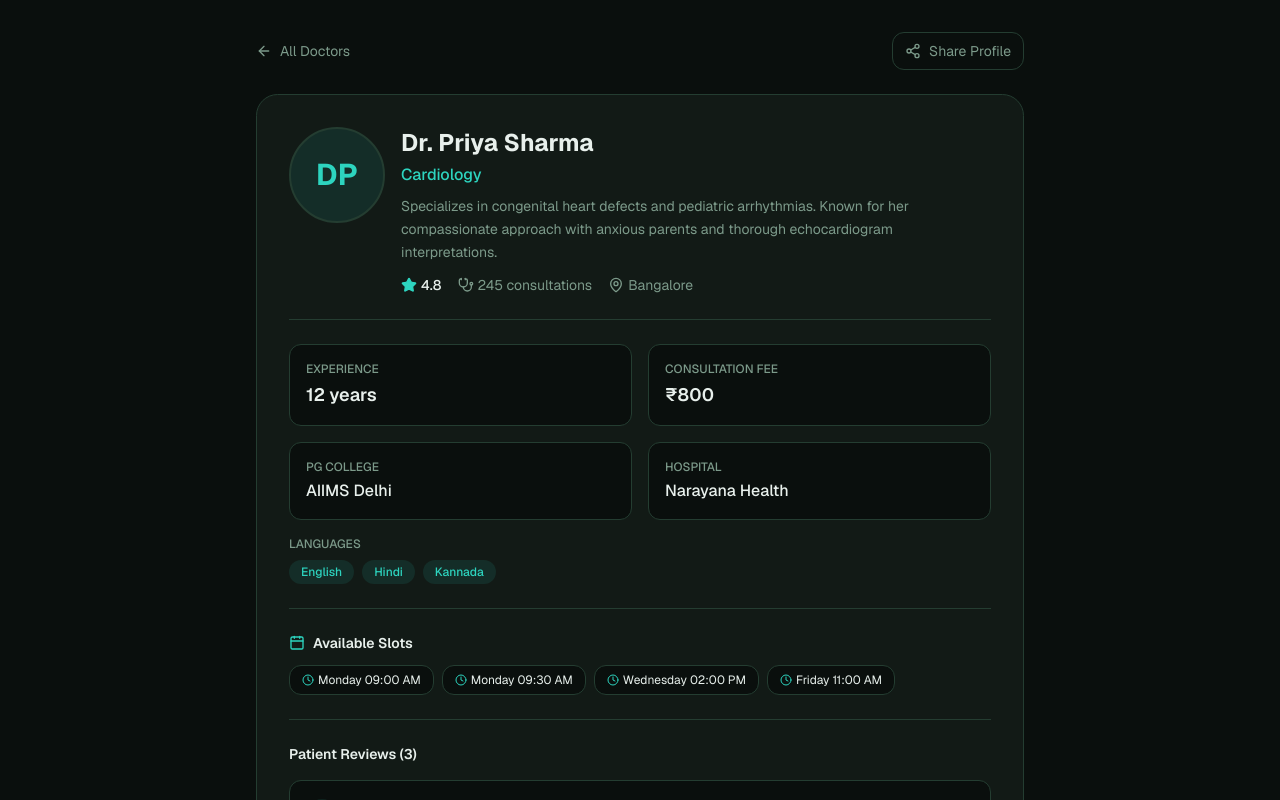
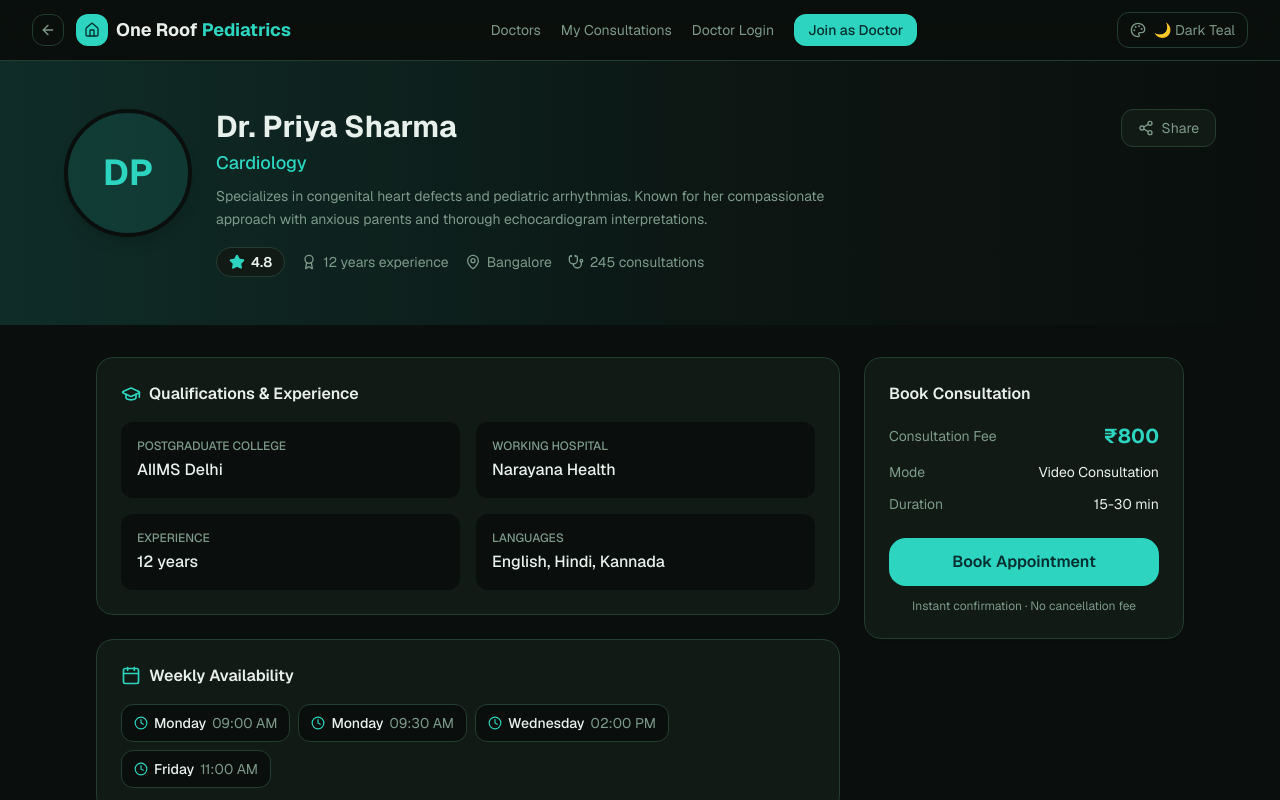
Before and after one commit to pandae7/PediSpectra_front, a Next.js app: page /doctors/dr-001 in a window 1280 px wide. Shown: the top 800 px of the page. Built offline with nearby package versions, Linux system fonts and the light colour scheme.

Commit message:
Revamp doctors profile page

```diff
--- a/app/doctors/[id]/page.tsx
+++ b/app/doctors/[id]/page.tsx
@@ -2,8 +2,9 @@
 
 import { useState, useEffect } from 'react'
 import { useParams } from 'next/navigation'
-import { ArrowLeft, Calendar, Clock, MapPin, Share2, Star, Stethoscope } from 'lucide-react'
+import { Calendar, Clock, GraduationCap, Hospital, MapPin, Share2, Star, Stethoscope, Award } from 'lucide-react'
 import { getDoctors, getReviewsForDoctor, initializeMockData, type DoctorProfile, type Review } from '@/lib/mock-data'
+import { Navbar } from '@/components/layout/navbar'
 import { cn } from '@/lib/utils'
 
 export default function DoctorProfilePage() {
@@ -43,114 +44,112 @@ export default function DoctorProfilePage() {
   }
 
   return (
-    <div className="min-h-screen bg-background px-4 py-8 sm:px-6 lg:px-8">
-      <div className="mx-auto max-w-3xl">
-        <div className="mb-6 flex items-center justify-between">
-          <a
-            href="/doctors"
-            className="flex items-center gap-2 text-sm text-muted-foreground hover:text-foreground"
-          >
-            <ArrowLeft className="h-4 w-4" />
-            All Doctors
-          </a>
-          <button
-            onClick={handleShare}
-            className="flex items-center gap-2 rounded-lg border border-border px-3 py-2 text-sm text-muted-foreground hover:text-foreground"
-          >
-            <Share2 className="h-4 w-4" />
-            {copied ? 'Link Copied!' : 'Share Profile'}
-          </button>
+    <div className="min-h-screen bg-background">
+      <Navbar showBack backHref="/doctors" backLabel="All Doctors" />
+
+      {/* Hero banner */}
+      <div className="bg-gradient-to-r from-primary/15 via-primary/5 to-background px-4 py-8 sm:px-6 sm:py-12 lg:px-8">
+        <div className="mx-auto max-w-6xl">
+          <div className="flex flex-col items-center gap-6 sm:flex-row sm:items-start">
+            {/* Avatar */}
+            <div className="flex h-28 w-28 shrink-0 items-center justify-center rounded-full border-4 border-background bg-primary/10 text-primary shadow-lg sm:h-32 sm:w-32">
+              <span className="text-4xl font-bold">{doctor.name.split(' ').map(n => n[0]).join('').slice(0, 2)}</span>
             </div>
-
-        {/* Profile header */}
-        <div className="rounded-2xl border border-border bg-card p-6 sm:p-8">
-          <div className="flex flex-col items-center gap-4 sm:flex-row sm:items-start">
-            {/* Profile image */}
-            <div className="flex h-24 w-24 shrink-0 items-center justify-center rounded-full border-2 border-border bg-primary/10 text-primary">
-              <span className="text-3xl font-bold">{doctor.name.split(' ').map(n => n[0]).join('').slice(0, 2)}</span>
-            </div>
+            {/* Info */}
             <div className="flex-1 text-center sm:text-left">
-              <h1 className="text-2xl font-bold text-foreground">{doctor.name}</h1>
-              <p className="mt-1 text-primary font-medium">{doctor.subspeciality}</p>
-              {/* Bio */}
+              <h1 className="text-2xl font-bold text-foreground sm:text-3xl">{doctor.name}</h1>
+              <p className="mt-1 text-lg font-medium text-primary">{doctor.subspeciality}</p>
               {doctor.bio && (
-                <p className="mt-2 text-sm leading-relaxed text-muted-foreground">{doctor.bio}</p>
+                <p className="mt-2 max-w-2xl text-sm leading-relaxed text-muted-foreground">{doctor.bio}</p>
               )}
-              <div className="mt-3 flex flex-wrap items-center justify-center gap-4 text-sm sm:justify-start">
-                <span className="flex items-center gap-1">
+              <div className="mt-4 flex flex-wrap items-center justify-center gap-4 text-sm sm:justify-start">
+                <span className="flex items-center gap-1.5 rounded-full bg-card border border-border px-3 py-1">
                   <Star className="h-4 w-4 fill-primary text-primary" />
-                  <span className="font-medium text-foreground">{doctor.rating}</span>
+                  <span className="font-semibold text-foreground">{doctor.rating}</span>
                 </span>
-                <span className="flex items-center gap-1 text-muted-foreground">
+                <span className="flex items-center gap-1.5 text-muted-foreground">
+                  <Award className="h-4 w-4" />
+                  {doctor.yearsExperience} years experience
+                </span>
+                <span className="flex items-center gap-1.5 text-muted-foreground">
+                  <MapPin className="h-4 w-4" />
+                  {doctor.city}
+                </span>
+                <span className="flex items-center gap-1.5 text-muted-foreground">
                   <Stethoscope className="h-4 w-4" />
                   {doctor.consultationCount} consultations
                 </span>
-                <span className="flex items-center gap-1 text-muted-foreground">
-                  <MapPin className="h-4 w-4" />
-                  {doctor.city}
-                </span>
+              </div>
+            </div>
+            {/* Share */}
+            <button
+              onClick={handleShare}
+              className="flex items-center gap-2 rounded-lg border border-border bg-card px-4 py-2 text-sm text-muted-foreground hover:text-foreground"
+            >
+              <Share2 className="h-4 w-4" />
+              {copied ? 'Copied!' : 'Share'}
+            </button>
           </div>
         </div>
       </div>
 
-          {/* Details grid */}
-          <div className="mt-6 grid gap-4 border-t border-border pt-6 sm:grid-cols-2">
-            <div className="rounded-lg border border-border bg-background p-4">
-              <p className="text-xs font-medium uppercase text-muted-foreground">Experience</p>
-              <p className="mt-1 text-lg font-semibold text-foreground">{doctor.yearsExperience} years</p>
-            </div>
-            <div className="rounded-lg border border-border bg-background p-4">
-              <p className="text-xs font-medium uppercase text-muted-foreground">Consultation Fee</p>
-              <p className="mt-1 text-lg font-semibold text-foreground">₹{doctor.fee}</p>
-            </div>
-            <div className="rounded-lg border border-border bg-background p-4">
-              <p className="text-xs font-medium uppercase text-muted-foreground">PG College</p>
+      {/* Two-column layout */}
+      <div className="mx-auto max-w-6xl px-4 py-8 sm:px-6 lg:px-8">
+        <div className="flex flex-col gap-6 lg:flex-row">
+          {/* Left column — details */}
+          <div className="flex-1 space-y-6">
+            {/* Qualifications */}
+            <div className="rounded-xl border border-border bg-card p-6">
+              <h2 className="mb-4 flex items-center gap-2 text-base font-semibold text-foreground">
+                <GraduationCap className="h-5 w-5 text-primary" />
+                Qualifications & Experience
+              </h2>
+              <div className="grid gap-4 sm:grid-cols-2">
+                <div className="rounded-lg bg-background p-4">
+                  <p className="text-xs font-medium uppercase text-muted-foreground">Postgraduate College</p>
                   <p className="mt-1 font-medium text-foreground">{doctor.pgCollege}</p>
                 </div>
-            <div className="rounded-lg border border-border bg-background p-4">
-              <p className="text-xs font-medium uppercase text-muted-foreground">Hospital</p>
+                <div className="rounded-lg bg-background p-4">
+                  <p className="text-xs font-medium uppercase text-muted-foreground">Working Hospital</p>
                   <p className="mt-1 font-medium text-foreground">{doctor.workingHospital}</p>
+                </div>
+                <div className="rounded-lg bg-background p-4">
+                  <p className="text-xs font-medium uppercase text-muted-foreground">Experience</p>
+                  <p className="mt-1 font-medium text-foreground">{doctor.yearsExperience} years</p>
+                </div>
+                <div className="rounded-lg bg-background p-4">
+                  <p className="text-xs font-medium uppercase text-muted-foreground">Languages</p>
+                  <p className="mt-1 font-medium text-foreground">{doctor.languages.join(', ')}</p>
+                </div>
               </div>
             </div>
 
-          {/* Languages */}
-          {doctor.languages.length > 0 && (
-            <div className="mt-4">
-              <p className="text-xs font-medium uppercase text-muted-foreground">Languages</p>
-              <div className="mt-2 flex flex-wrap gap-2">
-                {doctor.languages.map((lang) => (
-                  <span key={lang} className="rounded-full bg-primary/10 px-3 py-1 text-xs font-medium text-primary">
-                    {lang}
+            {/* Availability */}
+            {doctor.availability.length > 0 && (
+              <div className="rounded-xl border border-border bg-card p-6">
+                <h2 className="mb-4 flex items-center gap-2 text-base font-semibold text-foreground">
+                  <Calendar className="h-5 w-5 text-primary" />
+                  Weekly Availability
+                </h2>
+                <div className="flex flex-wrap gap-2">
+                  {doctor.availability.map((slot, i) => (
+                    <span key={i} className="flex items-center gap-1.5 rounded-lg border border-border bg-background px-3 py-2 text-sm">
+                      <Clock className="h-3.5 w-3.5 text-primary" />
+                      <span className="font-medium text-foreground">{slot.day}</span>
+                      <span className="text-muted-foreground">{slot.time}</span>
                     </span>
                   ))}
                 </div>
               </div>
             )}
 
-          {/* Availability */}
-          {doctor.availability.length > 0 && (
-            <div className="mt-6 border-t border-border pt-6">
-              <h2 className="mb-3 flex items-center gap-2 text-sm font-semibold text-foreground">
-                <Calendar className="h-4 w-4 text-primary" />
-                Available Slots
-              </h2>
-              <div className="flex flex-wrap gap-2">
-                {doctor.availability.map((slot, i) => (
-                  <span key={i} className="flex items-center gap-1 rounded-lg border border-border bg-background px-3 py-1.5 text-xs">
-                    <Clock className="h-3 w-3 text-primary" />
-                    {slot.day} {slot.time}
-                  </span>
-                ))}
-              </div>
-            </div>
-          )}
-
-          {/* Patient Reviews */}
-          {reviews.length > 0 && (
-            <div className="mt-6 border-t border-border pt-6">
-              <h2 className="mb-4 text-sm font-semibold text-foreground">
+            {/* Reviews */}
+            <div className="rounded-xl border border-border bg-card p-6">
+              <h2 className="mb-4 flex items-center gap-2 text-base font-semibold text-foreground">
+                <Star className="h-5 w-5 text-primary" />
                 Patient Reviews ({reviews.length})
               </h2>
+              {reviews.length > 0 ? (
                 <div className="space-y-4">
                   {reviews.map((review) => (
                     <div key={review.id} className="rounded-lg border border-border bg-background p-4">
@@ -182,23 +181,40 @@ export default function DoctorProfilePage() {
                     </div>
                   ))}
                 </div>
+              ) : (
+                <p className="text-sm text-muted-foreground">No reviews yet for this doctor.</p>
+              )}
             </div>
-          )}
+          </div>
 
-          {reviews.length === 0 && (
-            <div className="mt-6 border-t border-border pt-6">
-              <p className="text-sm text-muted-foreground">No reviews yet for this doctor.</p>
+          {/* Right column — booking widget (sticky) */}
+          <div className="lg:w-80">
+            <div className="sticky top-20 rounded-xl border border-border bg-card p-6 shadow-sm">
+              <h3 className="text-base font-semibold text-foreground">Book Consultation</h3>
+              <div className="mt-4 space-y-3">
+                <div className="flex items-center justify-between text-sm">
+                  <span className="text-muted-foreground">Consultation Fee</span>
+                  <span className="text-xl font-bold text-primary">₹{doctor.fee}</span>
                 </div>
-          )}
-
-          {/* Book CTA */}
-          <div className="mt-6 border-t border-border pt-6">
+                <div className="flex items-center justify-between text-sm">
+                  <span className="text-muted-foreground">Mode</span>
+                  <span className="text-foreground">Video Consultation</span>
+                </div>
+                <div className="flex items-center justify-between text-sm">
+                  <span className="text-muted-foreground">Duration</span>
+                  <span className="text-foreground">15-30 min</span>
+                </div>
+              </div>
               <a
                 href={`/booking/${doctor.id}`}
-              className="flex h-12 w-full items-center justify-center rounded-xl bg-primary font-semibold text-primary-foreground transition-opacity hover:opacity-90"
+                className="mt-6 flex h-12 w-full items-center justify-center rounded-xl bg-primary font-semibold text-primary-foreground transition-opacity hover:opacity-90"
               >
-              Book Consultation — ₹{doctor.fee}
+                Book Appointment
               </a>
+              <p className="mt-3 text-center text-xs text-muted-foreground">
+                Instant confirmation · No cancellation fee
+              </p>
+            </div>
           </div>
         </div>
       </div>
--- a/app/globals.css
+++ b/app/globals.css
@@ -124,8 +124,8 @@
   --muted: #f0e8dc;
   --muted-foreground: #6b5c4f;
 
-  --accent: #c2654a;
-  --accent-foreground: #ffffff;
+  --accent: #f5ede3;
+  --accent-foreground: #2c1810;
 
   --destructive: #c53030;
 
--- a/app/patient/consultations/page.tsx
+++ b/app/patient/consultations/page.tsx
@@ -4,6 +4,7 @@ import { useState, useEffect } from 'react'
 import { useRouter } from 'next/navigation'
 import { ArrowLeft, Bell, Calendar, Clock, FileText, Video } from 'lucide-react'
 import { getConsultations, getDoctors, initializeMockData, type Consultation, type DoctorProfile } from '@/lib/mock-data'
+import { Navbar } from '@/components/layout/navbar'
 
 export default function PatientConsultationsPage() {
   const router = useRouter()
@@ -30,17 +31,12 @@ export default function PatientConsultationsPage() {
   }
 
   return (
-    <div className="min-h-screen bg-background px-4 py-8 sm:px-6 lg:px-8">
-      <div className="mx-auto max-w-3xl">
-        <button
-          onClick={() => router.push('/')}
-          className="mb-6 flex items-center gap-2 text-sm text-muted-foreground hover:text-foreground"
-        >
-          <ArrowLeft className="h-4 w-4" />
-          Back to home
-        </button>
+    <div className="min-h-screen bg-background">
+      <Navbar showBack backHref="/" />
 
-        <h1 className="mb-6 text-2xl font-bold text-foreground">My Consultations</h1>
+      <div className="px-4 py-8 sm:px-6 lg:px-8">
+        <div className="mx-auto max-w-3xl">
+          <h1 className="mb-6 text-2xl font-bold text-foreground">My Consultations</h1>
 
         {/* Upcoming */}
         <section className="mb-10">
@@ -166,6 +162,7 @@ export default function PatientConsultationsPage() {
           )}
         </section>
       </div>
+      </div>
     </div>
   )
 }
--- /dev/null
+++ b/components/layout/navbar.tsx
@@ -0,0 +1,104 @@
+'use client'
+
+import { useRouter } from 'next/navigation'
+import { ArrowLeft, Home, Menu, X } from 'lucide-react'
+import { ThemeSelector } from '@/components/ui/theme-selector'
+import { useState } from 'react'
+import { cn } from '@/lib/utils'
+
+interface NavbarProps {
+  showBack?: boolean
+  backHref?: string
+  backLabel?: string
+}
+
+export function Navbar({ showBack = false, backHref, backLabel = 'Back' }: NavbarProps) {
+  const router = useRouter()
+  const [mobileMenuOpen, setMobileMenuOpen] = useState(false)
+
+  const handleBack = () => {
+    if (backHref) {
+      router.push(backHref)
+    } else {
+      router.back()
+    }
+  }
+
+  return (
+    <nav className="sticky top-0 z-50 border-b border-border bg-background/80 backdrop-blur-md">
+      <div className="mx-auto flex max-w-7xl items-center justify-between px-4 py-3 sm:px-6 lg:px-8">
+        {/* Left: Back button or Logo */}
+        <div className="flex items-center gap-3">
+          {showBack && (
+            <button
+              onClick={handleBack}
+              className="flex h-8 w-8 items-center justify-center rounded-lg border border-border text-muted-foreground hover:text-foreground"
+              aria-label={backLabel}
+            >
+              <ArrowLeft className="h-4 w-4" />
+            </button>
+          )}
+          <a href="/" className="flex items-center gap-2">
+            <div className="flex h-8 w-8 items-center justify-center rounded-lg bg-primary">
+              <Home className="h-4 w-4 text-primary-foreground" />
+            </div>
+            <span className="text-lg font-bold text-foreground">
+              One Roof <span className="text-primary">Pediatrics</span>
+            </span>
+          </a>
+        </div>
+
+        {/* Center: Desktop nav links */}
+        <div className="hidden items-center gap-5 md:flex">
+          <a href="/doctors" className="text-sm text-muted-foreground transition-colors hover:text-foreground">
+            Doctors
+          </a>
+          <a href="/patient/consultations" className="text-sm text-muted-foreground transition-colors hover:text-foreground">
+            My Consultations
+          </a>
+          <a href="/login/doctor" className="text-sm text-muted-foreground transition-colors hover:text-foreground">
+            Doctor Login
+          </a>
+          <a
+            href="/doctor/onboarding"
+            className="rounded-lg bg-primary px-3.5 py-1.5 text-sm font-medium text-primary-foreground transition-opacity hover:opacity-90"
+          >
+            Join as Doctor
+          </a>
+        </div>
+
+        {/* Right: Theme + Mobile menu */}
+        <div className="flex items-center gap-2">
+          <ThemeSelector />
+          <button
+            onClick={() => setMobileMenuOpen(!mobileMenuOpen)}
+            className="flex h-9 w-9 items-center justify-center rounded-lg border border-border text-muted-foreground md:hidden"
+            aria-label="Menu"
+          >
+            {mobileMenuOpen ? <X className="h-4 w-4" /> : <Menu className="h-4 w-4" />}
+          </button>
+        </div>
+      </div>
+
+      {/* Mobile menu dropdown */}
+      {mobileMenuOpen && (
+        <div className="border-t border-border bg-background px-4 py-4 md:hidden">
+          <div className="flex flex-col gap-3">
+            <a href="/doctors" className="rounded-lg px-3 py-2 text-sm text-foreground hover:bg-muted">
+              Find a Doctor
+            </a>
+            <a href="/patient/consultations" className="rounded-lg px-3 py-2 text-sm text-foreground hover:bg-muted">
+              My Consultations
+            </a>
+            <a href="/login/doctor" className="rounded-lg px-3 py-2 text-sm text-foreground hover:bg-muted">
+              Doctor Login
+            </a>
+            <a href="/doctor/onboarding" className="rounded-lg bg-primary px-3 py-2 text-center text-sm font-medium text-primary-foreground">
+              Join as Doctor
+            </a>
+          </div>
+        </div>
+      )}
+    </nav>
+  )
+}
```
Also changed, not shown: app/doctors/page.tsx (+7 -9 lines). Lines whose indentation alone changed are shown as unchanged.
